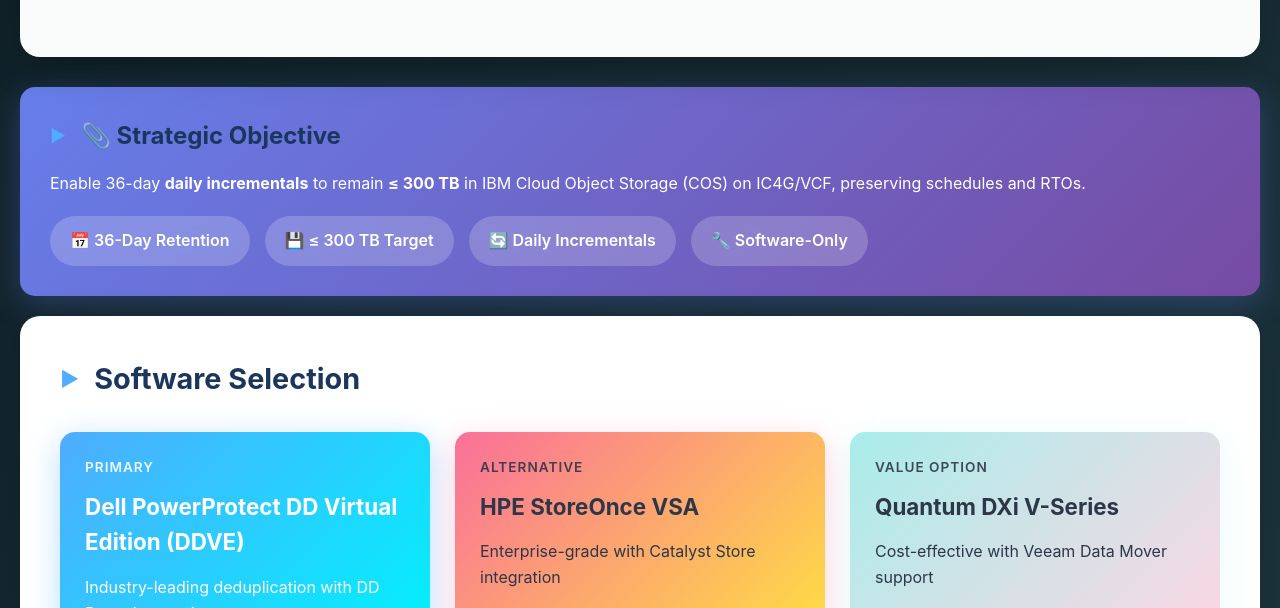
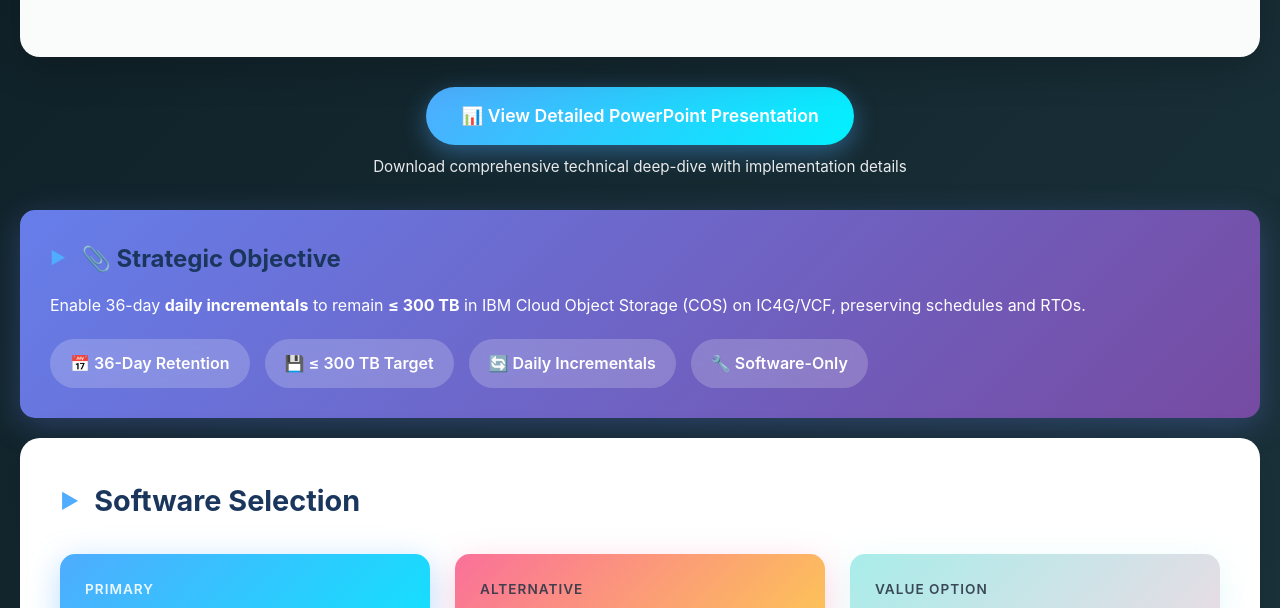
Before and after one commit to sm911/cpa, a plain HTML site: page index.html in a window 1280 px wide. Shown: the part 170-778 px from the top of the page. Drawn offline with Linux system fonts and the light colour scheme; a script that the page names is missing.

Commit message:
Add files via upload

```diff
--- a/index.html
+++ b/index.html
@@ -400,6 +400,28 @@
             <div class="subtitle">IC4G/VCF Infrastructure Optimization</div>
         </div>
 
+        <!-- Download Link Section -->
+        <div style="text-align: center; margin-bottom: 30px;">
+            <a href="Cloud Backup Storage Dedup Challenge.pptx"
+               style="display: inline-block;
+                      background: linear-gradient(135deg, #4facfe 0%, #00f2fe 100%);
+                      color: white;
+                      padding: 15px 35px;
+                      border-radius: 30px;
+                      text-decoration: none;
+                      font-weight: 600;
+                      font-size: 1.1em;
+                      box-shadow: 0 8px 25px rgba(79, 172, 254, 0.4);
+                      transition: all 0.3s ease;"
+               onmouseover="this.style.transform='translateY(-3px)'; this.style.boxShadow='0 12px 35px rgba(79, 172, 254, 0.5)'"
+               onmouseout="this.style.transform='translateY(0)'; this.style.boxShadow='0 8px 25px rgba(79, 172, 254, 0.4)'">
+                📊 View Detailed PowerPoint Presentation
+            </a>
+            <p style="color: rgba(255, 255, 255, 0.9); margin-top: 10px; font-size: 0.95em;">
+                Download comprehensive technical deep-dive with implementation details
+            </p>
+        </div>
+
         <!-- Purpose -->
         <div class="purpose-box">
             <h2>📎 Strategic Objective</h2>
```
